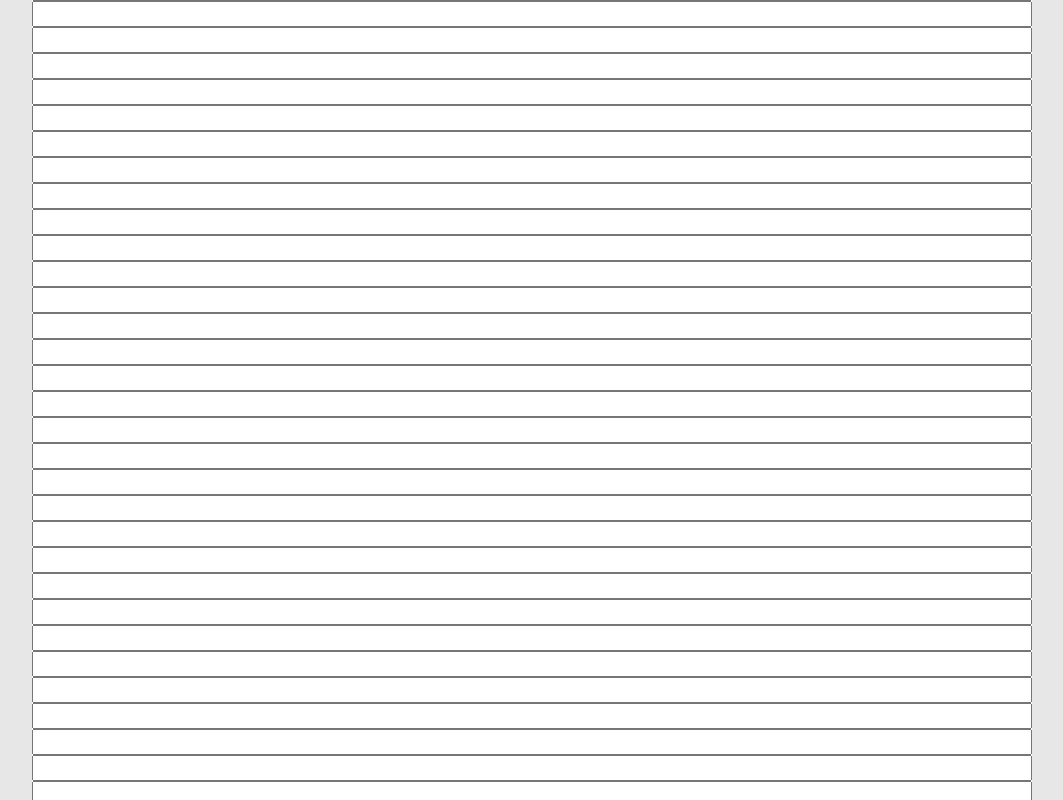
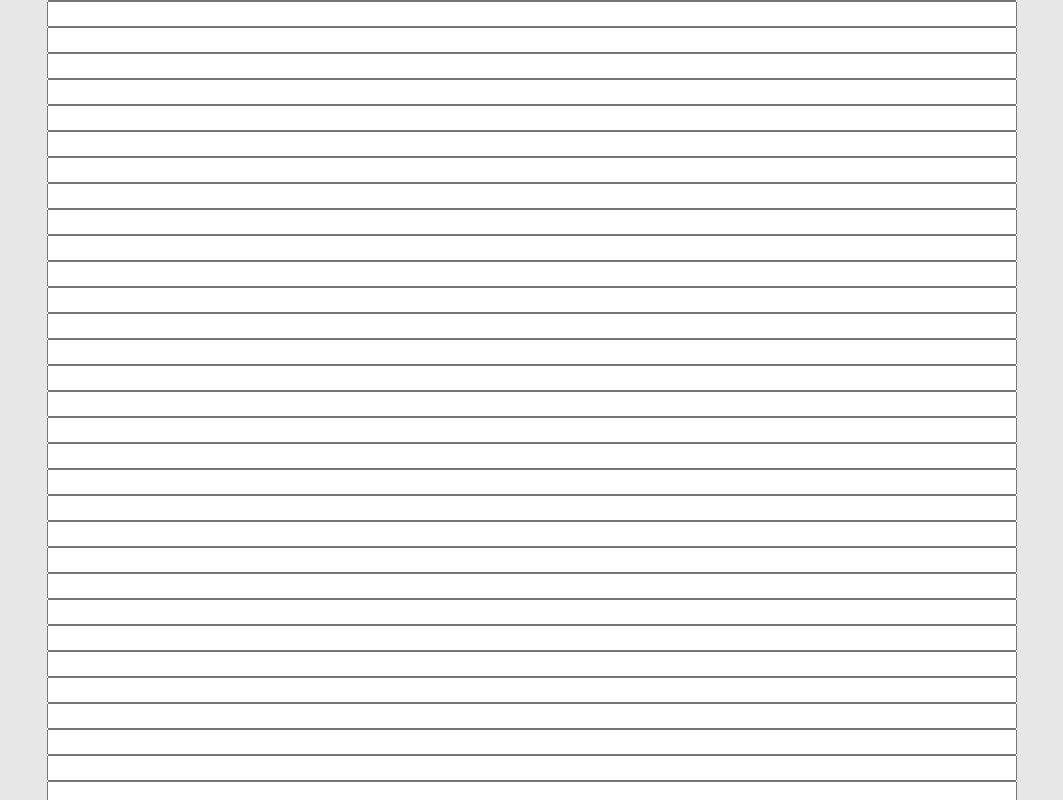
Before and after one commit to KamilWozniak/Mini-EXCEL, a Vue app: page / in a window 1280 px wide. Shown: the top 800 px of the page, without its empty margins (108-1171 px from the left). Built offline with nearby package versions, Linux system fonts and the light colour scheme.

Commit message:
Correct styles and test application

```diff
--- a/src/views/excel-app.view.vue
+++ b/src/views/excel-app.view.vue
@@ -502,7 +502,7 @@ export default {
   justify-content: center;
 
   .excel-container {
-    width: 100rem;
+    width: 97rem;
     height: auto;
     background-color: $grey-300;
 
```
